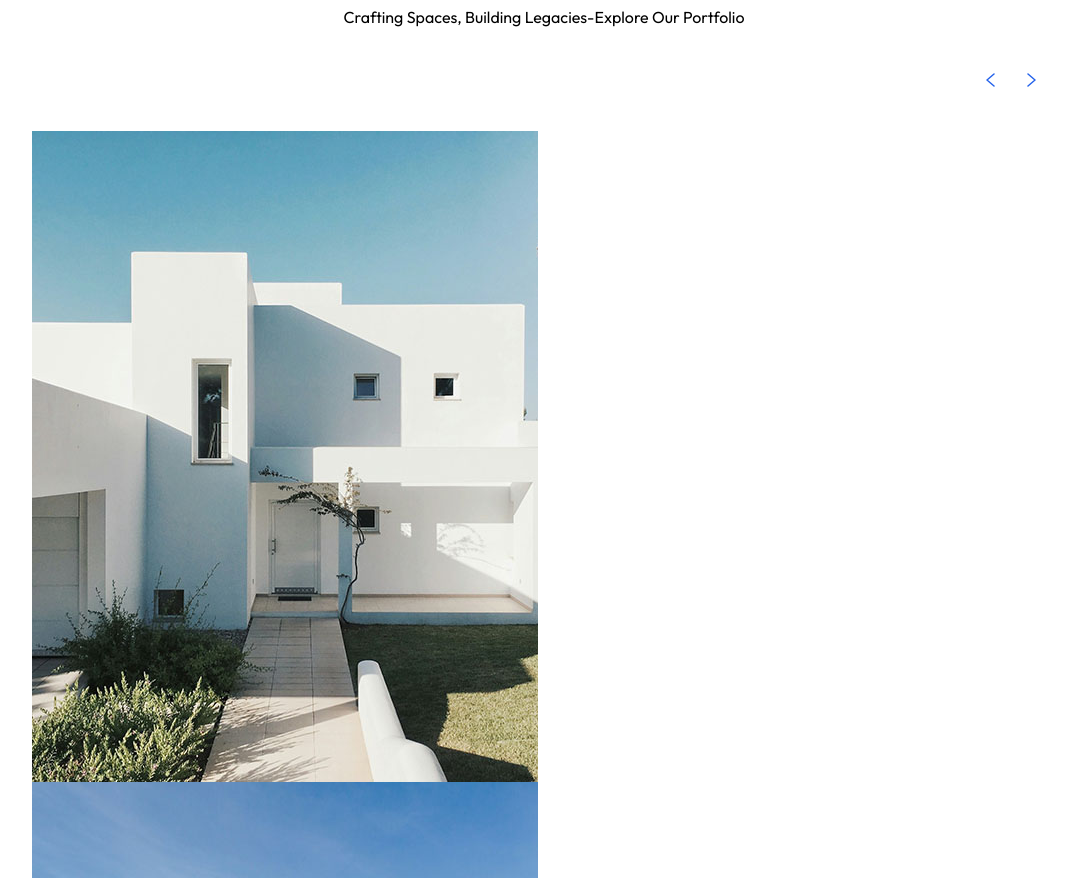
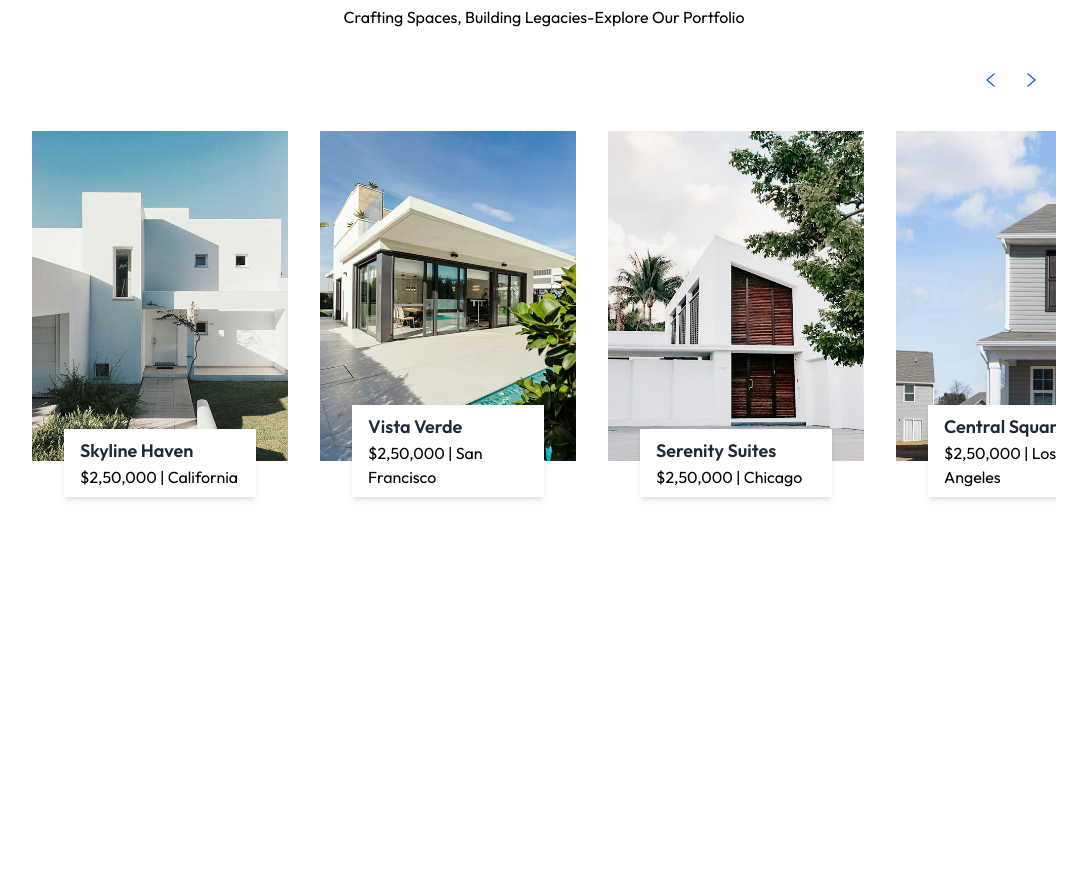
Before and after one commit to GitanjaliShelke03/Real-Estate, a React (Vite) app: page / in a window 1280 px wide. Shown: the part 1627-2505 px from the top of the page, without its empty margins (96-1183 px from the left). After the commit the page ends 2144 px from the top, so only its background shows below. Built offline with nearby package versions, Linux system fonts and the light colour scheme.

Commit message:
Projects section updated

```diff
--- a/src/components/Projects.jsx
+++ b/src/components/Projects.jsx
@@ -1,7 +1,35 @@
 import React from 'react'
 import assets, { projectsData } from '../assets/assets';
+import { useEffect } from 'react';
 
 const Projects = () => {
+
+    const [currentIndex, setCurrentIndex] = React.useState(0);
+    const [cardsToShow, setCardsToShow] = React.useState(1);
+
+    useEffect(() => {
+        const updateCardsToShow = () => {
+            if (window.innerWidth >= 1024) {
+                setCardsToShow(projectsData.length);
+            } else {
+                setCardsToShow(1)
+            }
+        }
+            updateCardsToShow();
+            window.addEventListener('resize', updateCardsToShow);
+            return () =>
+                window.removeEventListener('resize', updateCardsToShow);
+        }
+
+    ,[])
+
+    const nextProject = () => {
+        setCurrentIndex((prevIndex) => (prevIndex + 1) % projectsData.length);
+    }
+
+    const prevProject = () => {
+        setCurrentIndex((prevIndex) => (prevIndex === 0 ? projectsData.length - 1 : prevIndex - 1));
+    }
     return (
         <div className='container mx-auto pt-14 md:px-20 lg:px-32 w-full overflow-hidden' id="Projects">
             <h1 className='text-2xl sm:text-4xl font-bold mb-2 text-center'>Projects <span className='underline underline-offset-4 decoration-1 under font-light'>Completed</span>
@@ -11,21 +39,35 @@
             {/* Slider button */}
 
             <div className='flex justify-end items-center mb-8'>
-                <button className='p-3 bg-grey-200 rounded mr-2' area-label='Previous Project'>
+                <button onClick={prevProject}
+                    className='p-3 bg-grey-200 rounded mr-2' area-label='Previous Project'>
                     <img src={assets.left_arrow} alt="previous" />
                 </button>
-                <button className='p-3 bg-grey-200 rounded mr-2' area-label='Next Project'>
+                <button onClick={nextProject}
+                    className='p-3 bg-grey-200 rounded mr-2' area-label='Next Project'>
                     <img src={assets.right_arrow} alt="Next" />
                 </button>
             </div>
             {/* ----project slider container---- */}
-            <div>
-                <div>
-                    {projectsData.map((project, index) =>(
+            <div className='overflow-hidden'>
+                <div className='flex gap-8 transition-transform duration-500 ease-in-out'
+                    style={{ transform: `translateX(-${(currentIndex * 100) / cardsToShow}%)` }}>
+                    {projectsData.map((project, index) => (
 
-                  <div key={index}>
-<img src={project.image} alt={project.title} />
-                  </div>
+                        <div key={index} className='relative flex-shrink-0 w-full sm:w-1/4'>
+                            <img src={project.image} alt={project.title} className='w-full h-auto mb-14' />
+                            <div className='absolute left-0 right-0 bottom-5 flex justify-center'>
+                                <div className='inline-block bg-white w-3/4 px-4 py-2 shadow-md'>
+                                    <h2 className='text-lg font-semibold text-gray-800'>
+                                        {project.title}
+                                    </h2>
+                                    <p className='text-grey-500 text-sm:'>
+                                        {project.price} <span>|</span> {project.location}
+                                    </p>
+                                </div>
+
+                            </div>
+                        </div>
                     ))}
                 </div>
 
```
